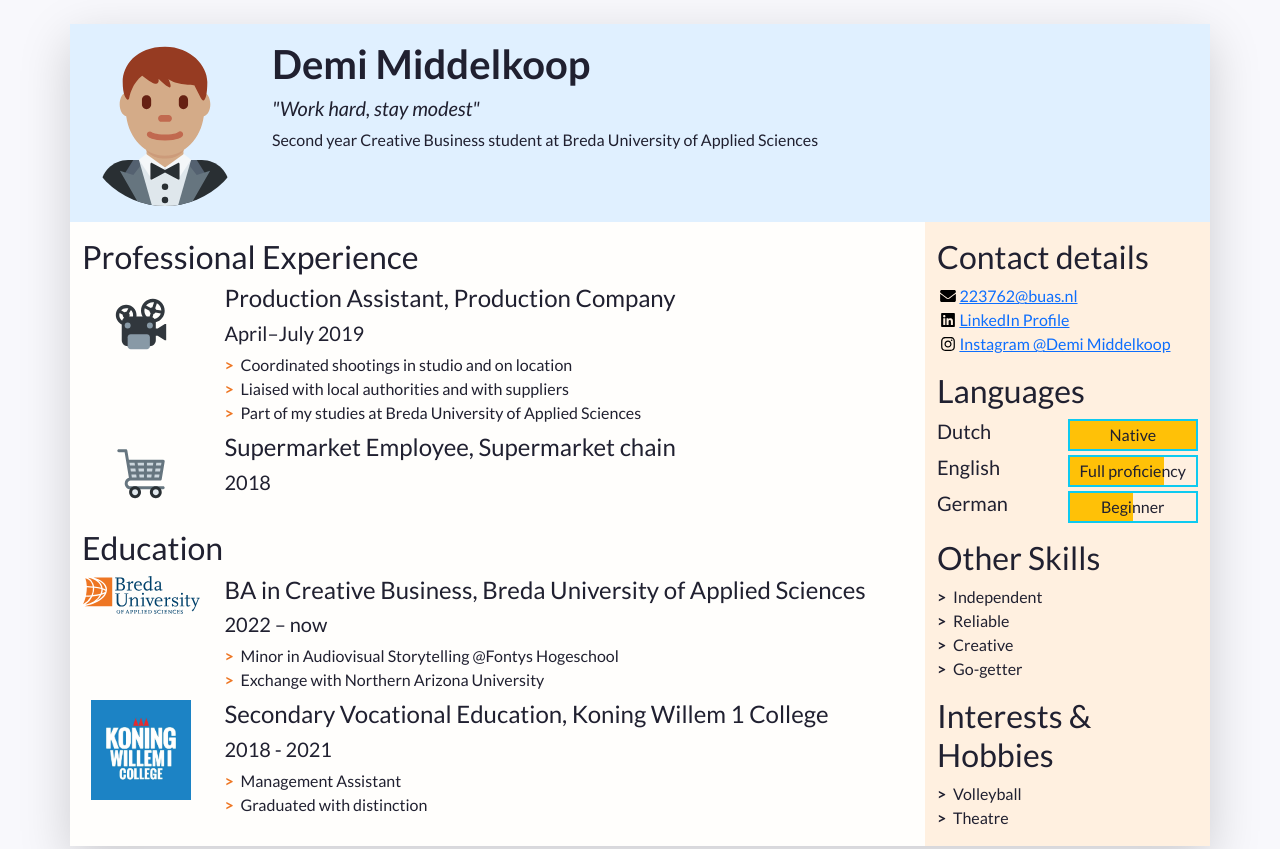
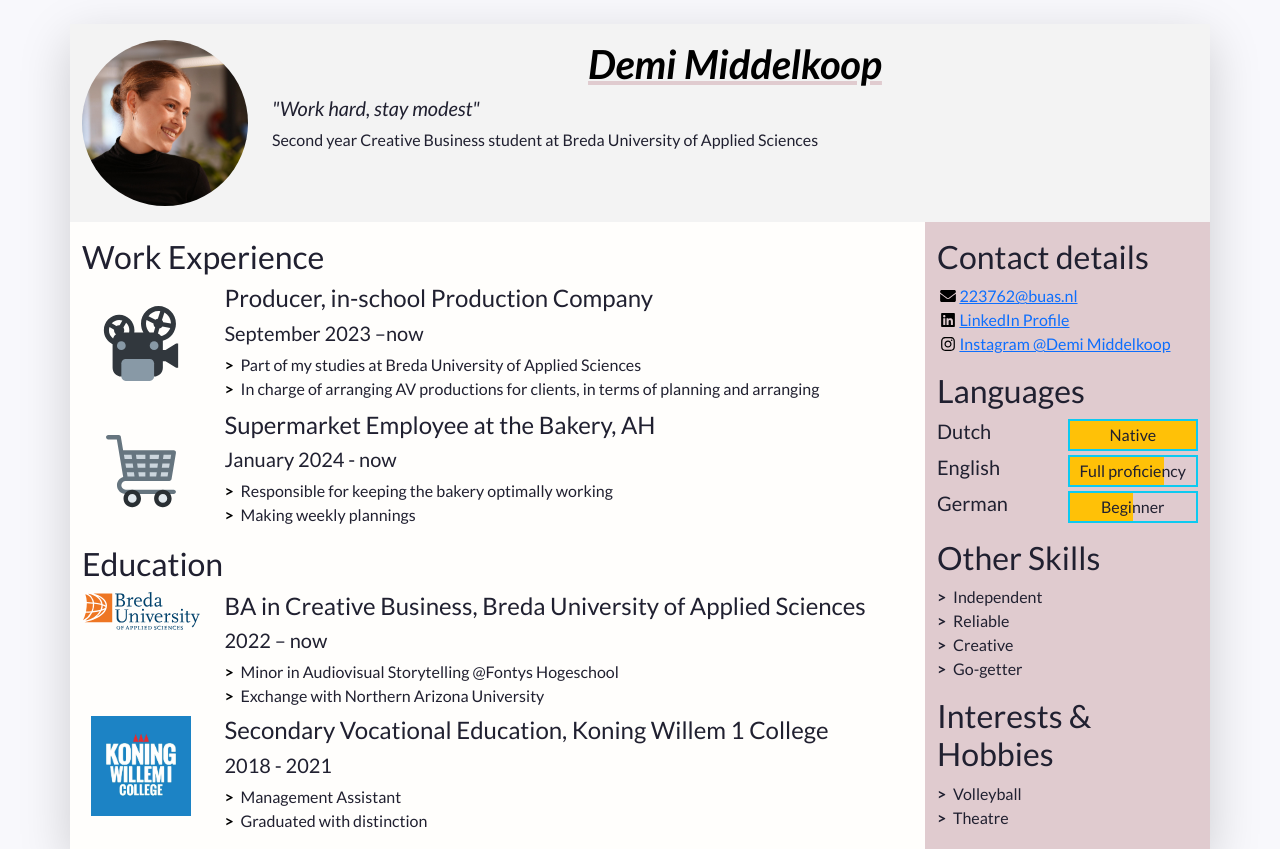
Before and after one commit to DemiMiddelkoop/PRJ4---individual-assessment, a plain HTML site: page index.html in a window 1280 px wide. Shown: the top 849 px of the page. Drawn offline with nearby package versions, Linux system fonts and the light colour scheme.

Commit message:
Style edit

```diff
--- a/css/styles.css
+++ b/css/styles.css
@@ -14,7 +14,7 @@ body {
 /* Styles for custom classes in the document. (There are more, try to find them out!) */
 
 .resume-header {
-    background-color: #e0f0ff;
+    background-color: #F3F3F3;
 }
 
 .resume-main {
@@ -22,7 +22,7 @@ body {
 }
 
 .resume-aside {
-	background-color: #fff0e0;
+	background-color: #E0CBCF;
 }
 
 /* Styles for lists in the document */
@@ -36,7 +36,7 @@ body {
 }
 
 .biography-details li::before {
-	color: #EE7623;
+	color: #000000;
 }
 
 .biography-details li, .skill-list li {
@@ -49,3 +49,16 @@ body {
 	height: 1em;
 	flex-basis: 1.4em;
 }
+
+.text-in-header {
+	color: #000000;
+	text-align: center;
+	font-style: italic;
+	text-decoration: underline #E0CBCF;
+}
+
+.quote {
+	color: #FFFFFF
+		text-align:left
+		font-style:
+}
--- a/index.html
+++ b/index.html
@@ -43,13 +43,13 @@
             "w-100" makes sure the image takes the full width of the column it's in
             "rounded-circle" cuts a circle around the image
           -->
-          <img class="w-100 rounded-circle my-3" src="images/portrait.svg" alt="Portrait of Firstname Lastname" width="160">
+          <img class="w-100 rounded-circle my-3" src="images/profile picture/profile_picture_demi_middelkoop.jpg" alt="Portrait of Firstname Lastname" width="160">
         </div>
         <!--
           A container to wrap around your name and tagline. Full-width at small size, then columns of increasing size.
         -->
         <div class="col-12 col-sm-8 col-md-9 col-lg-10 my-3 header-content">
-          <h1 class="fw-bolder">Demi Middelkoop</h1>
+          <h1 class="fw-bolder text-in-header">Demi Middelkoop</h1>
           <h5 class="fst-italic tagline">"Work hard, stay modest"</h5>
           <p>Second year Creative Business student at Breda University of Applied Sciences</p>
         </div>
@@ -71,7 +71,7 @@
             <section> is yet another semantic element. The first one is for professional experience.
           -->
           <section class="my-3 biography-section">
-            <h2>Professional Experience</h2>
+            <h2>Work Experience</h2>
             <!--
               Each list item (li) in the unordered list (ul) below will be one job.
               "list-unstyled" is a class that hides the bullet points of a list.
@@ -82,16 +82,15 @@
               <li class="biography-item row mb-2">
                 <!-- We're using a grid inside a grid so we can align logos and text -->
                 <div class="logo-container col-3 col-sm-2 col-md-3 col-lg-2">
-                  <img class="biography-logo mw-100 d-block mx-auto" src="images/employers/projector.svg" alt="Company logo" width="80">
+                  <img class="biography-logo mw-100 d-block mx-auto" src="images/employers/projector.svg" alt="Company logo" width="120">
                 </div>
                 <div class="biography-contents col-9 col-sm-10 col-md-9 col-lg-10">
-                  <h4>Production Assistant, Production Company</h4>
-                  <h5>April&ndash;July 2019</h5>
+                  <h4>Producer, in-school Production Company</h4>
+                  <h5>September 2023 &ndash;now</h5>
                   <!-- Use the list below to talk about your achievements -->
                   <ul class="biography-details list-unstyled">
-                    <li>Coordinated shootings in studio and on location</li>
-                    <li>Liaised with local authorities and with suppliers</li>
                     <li>Part of my studies at Breda University of Applied Sciences</li>
+                    <li>In charge of arranging AV productions for clients, in terms of planning and arranging</li>
                   </ul>
                 </div>
               </li>
@@ -100,12 +99,16 @@
               <li class="biography-item row mb-2">
                 <div class="logo-container col-3 col-sm-2 col-md-3 col-lg-2">
                 <!-- We're using a grid inside a grid so we can align logos and text -->
-                  <img class="biography-logo mw-100 d-block mx-auto" src="images/employers/trolley.svg" alt="Company logo" width="80">
+                  <img class="biography-logo mw-100 d-block mx-auto" src="images/employers/trolley.svg" alt="Company logo" width="120">
                 </div>
                 <div class="biography-contents col-9 col-sm-10 col-md-9 col-lg-10">
-                  <h4>Supermarket Employee, Supermarket chain</h4>
-                  <h5>2018</h5>
+                  <h4>Supermarket Employee at the Bakery, AH</h4>
+                  <h5>January 2024 - now</h5>
+					<ul class="biography-details list-unstyled">
+					<li>Responsible for keeping the bakery optimally working</li>
+					<li>Making weekly plannings</li>
                   <!-- This entry doesn't have a list of achievements, but you can copy-paste the one from above -->
+					</ul>
                 </div>
               </li>
 
@@ -121,7 +124,7 @@
               <!-- Top item in education. And by "top", I mean a Bachelor in Creative Business at BUas. -->
               <li class="biography-item row mb-2">
                 <div class="logo-container col-3 col-sm-2 col-md-3 col-lg-2">
-                  <img class="biography-logo mw-100 d-block mx-auto" src="images/schools/logo-buas.svg" alt="School logo" width="120">
+                  <img class="biography-logo mw-100 d-block mx-auto" src="images/schools/logo-buas.svg" alt="School logo" width="130">
                 </div>
                 <div class="biography-contents col-9 col-sm-10 col-md-9 col-lg-10">
                   <h4>BA in Creative Business, Breda University of Applied Sciences</h4>
@@ -181,7 +184,7 @@
               <li class="contact-item">
               </li>
               <li class="contact-item">
-                <a class="d-flex align-items-center" href="www.linkedin.com/in/demi-middelkoop-7b77b51a1" target="_blank">
+                <a class="d-flex align-items-center" href="https://www.linkedin.com/in/demi-middelkoop-7b77b51a1/" target="_blank">
                   <img class="contact-icon" src="images/icons/linkedin.svg" alt="LinkedIn">
                   LinkedIn Profile
                 </a>
```
Also changed, not shown: images/profile picture/profile_picture_demi_middelkoop.jpg (added).
